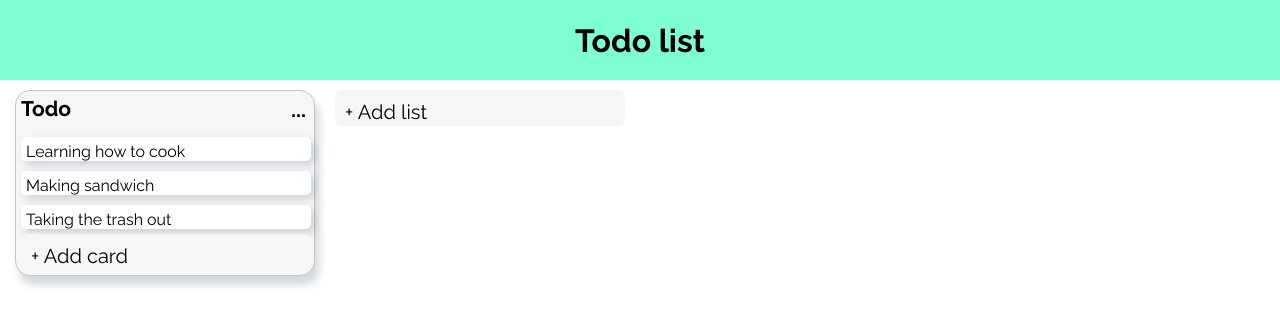
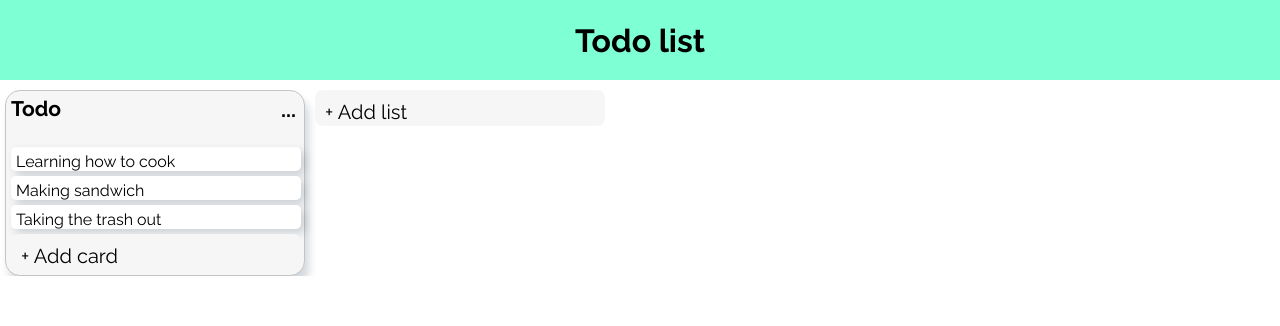
Before and after one commit to R-Morpheus/ToDo, a React (Create React App) app: page / in a window 1280 px wide. Shown: the top 326 px of the page. Built offline with nearby package versions, Linux system fonts and the light colour scheme.

Commit message:
add drag and drop card

```diff
--- a/package.json
+++ b/package.json
@@ -7,6 +7,7 @@
     "@testing-library/react": "^13.4.0",
     "@testing-library/user-event": "^13.5.0",
     "react": "^18.2.0",
+    "react-beautiful-dnd": "^13.1.1",
     "react-dom": "^18.2.0",
     "react-scripts": "5.0.1",
     "react-transition-group": "^4.4.5",
--- a/src/App.js
+++ b/src/App.js
@@ -1,4 +1,4 @@
-import React, {useState} from "react";
+import React from "react";
 import Navbar from "./components/navbar/Navbar";
 import TodoContainer from "./components/todoContainer/TodoContainer";
 import './styles/App.css';
--- a/src/components/inputContainer/InputCard.js
+++ b/src/components/inputContainer/InputCard.js
@@ -27,7 +27,7 @@
         <div className='inputCard__container'>
             <div>
                 <input
-                    placeholder={type === 'card' ? 'Enter a title...' : 'Enter a title list...'}
+                    placeholder={type === 'card' ? 'Enter a title card...' : 'Enter a title list...'}
                     className='inputCard__input'
                     type="text"
                     onChange={handleOnChange}
--- a/src/components/todoCard/TodoCard.js
+++ b/src/components/todoCard/TodoCard.js
@@ -1,11 +1,21 @@
 import React from 'react';
 import './todoCard.css'
+import {Draggable} from "react-beautiful-dnd";
 
-const TodoCard = ({card}) => {
+const TodoCard = ({card, index}) => {
     return (
-        <div className='card'>
-            {card.title}
-        </div>
+        <Draggable draggableId={card.id} index={index}>
+            {(provided) => (
+                <div
+                    className='card'
+                    ref={provided.innerRef}
+                    {...provided.dragHandleProps}
+                    {...provided.draggableProps}
+                >
+                    {card.title}
+                </div>
+            )}
+        </Draggable>
     );
 };
 
--- a/src/components/todoContainer/TodoContainer.js
+++ b/src/components/todoContainer/TodoContainer.js
@@ -5,6 +5,7 @@
 import StoreApi from "../store/storeApi";
 import InputContainer from "../inputContainer/InputContainer";
 import './todoContainer.css'
+import {DragDropContext} from "react-beautiful-dnd";
 
 const TodoContainer = () => {
     const [data, setData] = useState(store)
@@ -42,16 +43,104 @@
             },
         };
         setData(newState);
+    };
+
+    const updateListTitle = (title, listId) => {
+        const list = data.lists[listId];
+        list.title = title;
+
+        const newState = {
+            ...data,
+            lists: {
+                ...data.lists,
+                [listId]: list,
+            },
+        };
+        setData(newState);
     }
+
+    const onDragEnd = (result) => {
+        const {destination, source, draggableId} = result
+        console.log('destination', destination, 'source', source, draggableId);
+
+        if (!destination){
+            return
+        }
+        const sourceList = data.lists[source.droppableId];
+        const destinationList = data.lists[destination.droppableId];
+        const draggingCard = sourceList.cards.filter(
+            (card) => card.id === draggableId
+        )[0];
+
+        if (source.droppableId === destination.droppableId) {
+            sourceList.cards.splice(source.index, 1)
+            destinationList.cards.splice(destination.index, 0, draggingCard)
+            const newState = {
+                ...data,
+                lists: {
+                    ...data.lists,
+                    [sourceList.id]: destinationList,
+                },
+            }
+            setData(newState)
+        }
+        // const { destination, source, draggableId, type } = result;
+        // console.log('destination', destination, 'source', source, draggableId);
+        //
+        // if (!destination) {
+        //     return;
+        // }
+        // if (type === 'list') {
+        //     const newListIds = data.listIds;
+        //     newListIds.splice(source.index, 1);
+        //     newListIds.splice(destination.index, 0, draggableId);
+        //     return;
+        // }
+
+    //     const sourceList = data.lists[source.droppableId];
+    //     const destinationList = data.lists[destination.droppableId];
+    //     const draggingCard = sourceList.cards.filter(
+    //         (card) => card.id === draggableId
+    //     )[0];
+    //
+    //     if (source.droppableId === destination.droppableId) {
+    //         sourceList.cards.splice(source.index, 1);
+    //         destinationList.cards.splice(destination.index, 0, draggingCard);
+    //         const newSate = {
+    //             ...data,
+    //             lists: {
+    //                 ...data.lists,
+    //                 [sourceList.id]: destinationList,
+    //             },
+    //         };
+    //         setData(newSate);
+    //     } else {
+    //         sourceList.cards.splice(source.index, 1);
+    //         destinationList.cards.splice(destination.index, 0, draggingCard);
+    //
+    //         const newState = {
+    //             ...data,
+    //             lists: {
+    //                 ...data.lists,
+    //                 [sourceList.id]: sourceList,
+    //                 [destinationList.id]: destinationList,
+    //             },
+    //         };
+    //         setData(newState);
+    //     }
+    // };
+    };
 
     return (
         <div className='todoContainer'>
-            <StoreApi.Provider value={{addCard, addList}}>
-                {data.listIds.map(listId => {
-                    const list = data.lists[listId]
-                    return <TodoList list={list} key={listId}/>
-                })}
-                <InputContainer type='list'/>
+            <StoreApi.Provider value={{addCard, addList, updateListTitle}}>
+                <DragDropContext onDragEnd={onDragEnd}>
+                    {data.listIds.map((listId) => {
+                        const list = data.lists[listId]
+                        return <TodoList list={list} key={listId}/>
+                    })}
+                    <InputContainer type='list'/>
+                </DragDropContext>
             </StoreApi.Provider>
         </div>
     );
--- a/src/components/todoList/TodoList.js
+++ b/src/components/todoList/TodoList.js
@@ -3,14 +3,22 @@
 import './todoList.css'
 import TodoCard from "../todoCard/TodoCard";
 import InputContainer from "../inputContainer/InputContainer";
+import {Droppable} from "react-beautiful-dnd";
 
 const TodoList = ({list}) => {
     return (
         <div className='list__container'>
-            <TodoTitle title={list.title}/>
-            {list.cards.map((card) => (
-                <TodoCard key={card.id} card={card}/>
-            ))}
+            <TodoTitle title={list.title} listId={list.id}/>
+            <Droppable droppableId={list.id}>
+                {(provided) => (
+                    <div ref={provided.innerRef} {...provided.droppableProps} className='card__container'>
+                        {list.cards.map((card, index) => (
+                            <TodoCard key={card.id} card={card} index={index}/>
+                        ))}
+                        {provided.placeholder}
+                    </div>
+                )}
+            </Droppable>
             <InputContainer listId={list.id} type='card'/>
         </div>
     );
--- a/src/components/todoList/TodoTitle.js
+++ b/src/components/todoList/TodoTitle.js
@@ -1,18 +1,31 @@
-import React, {useState} from 'react';
+import React, {useContext, useState} from 'react';
 import './todoTitle.css'
 import MyButton from "../UI/button/MyButton";
+import storeApi from "../store/storeApi";
 
-const TodoTitle = ({title}) => {
+const TodoTitle = ({title, listId}) => {
     const [open, setOpen] = useState(false)
+    const [newTitle, setNewTitle] = useState(title)
+    const {updateListTitle} = useContext(storeApi)
+
+    const handleOnChange = (e) => {
+        setNewTitle(e.target.value)
+    }
+    const handleOnBlur = () => {
+        updateListTitle(newTitle, listId)
+        setOpen(false)
+    }
+
     return (
         <div className='list__title'>
             {open ? (
                 <div>
                     <input
+                        onChange={handleOnChange}
                         autoFocus
                         className='list__input'
-                        value={title}
-                        onBlur={() => setOpen(!open)}
+                        value={newTitle}
+                        onBlur={handleOnBlur}
                     />
                 </div>
             ) : (
--- a/src/components/todoList/todoList.css
+++ b/src/components/todoList/todoList.css
@@ -7,9 +7,13 @@
     text-align: left;
     border: 1px solid #c4c4c4;
     border-radius: 15px;
-    margin:  0px 15px;
+    margin:  0px 5px;
     background-color: #f6f6f6;
     -webkit-box-shadow: 4px 9px 8px 0px rgba(34, 60, 80, 0.2);
     -moz-box-shadow: 4px 9px 8px 0px rgba(34, 60, 80, 0.2);
     box-shadow: 4px 9px 8px 0px rgba(34, 60, 80, 0.2);
 }
+
+.card__container{
+    margin-top: 10px;
+}
--- a/src/styles/index.css
+++ b/src/styles/index.css
@@ -3,3 +3,9 @@
   padding: 0;
   box-sizing: border-box;
 }
+
+#root{
+  width: 100%;
+  height: 100%;
+  overflow-y: auto;
+}
```
Also changed, not shown: 1 other file (tests, documents, lock files or other folders).
